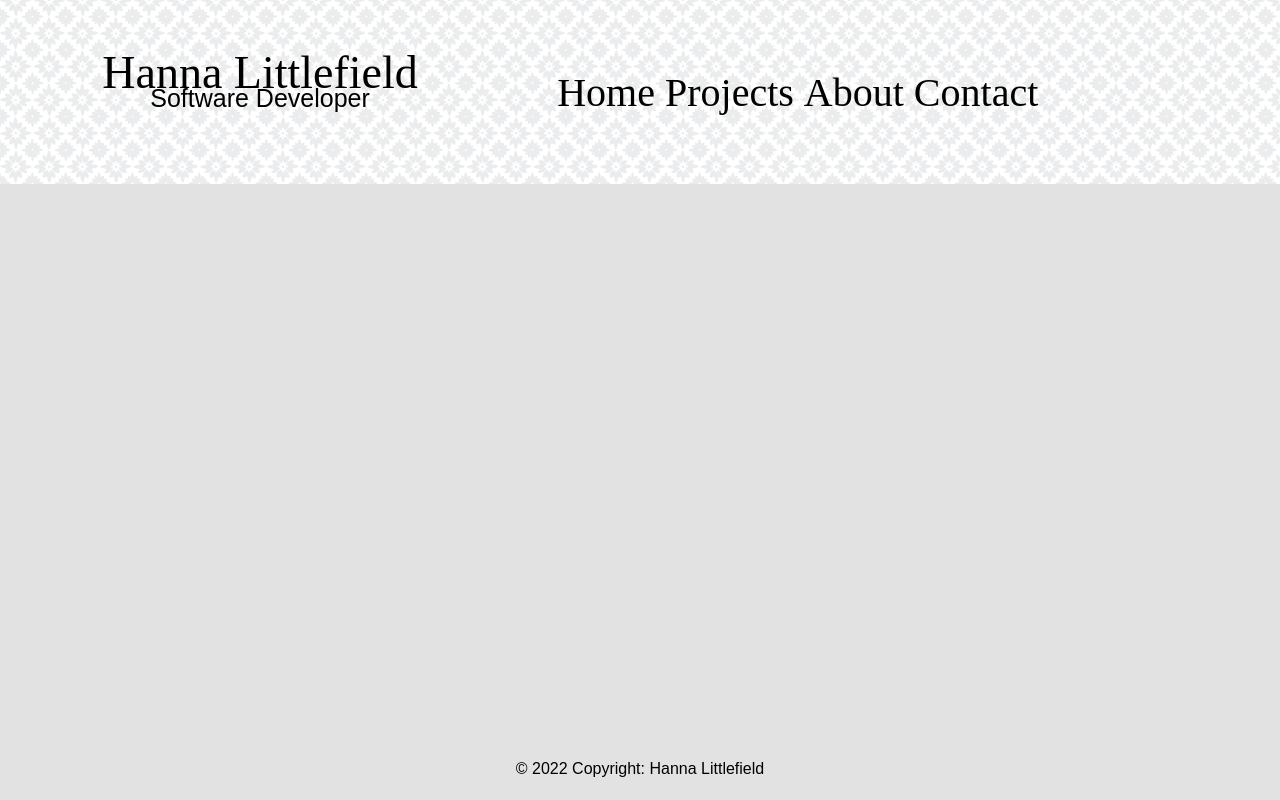
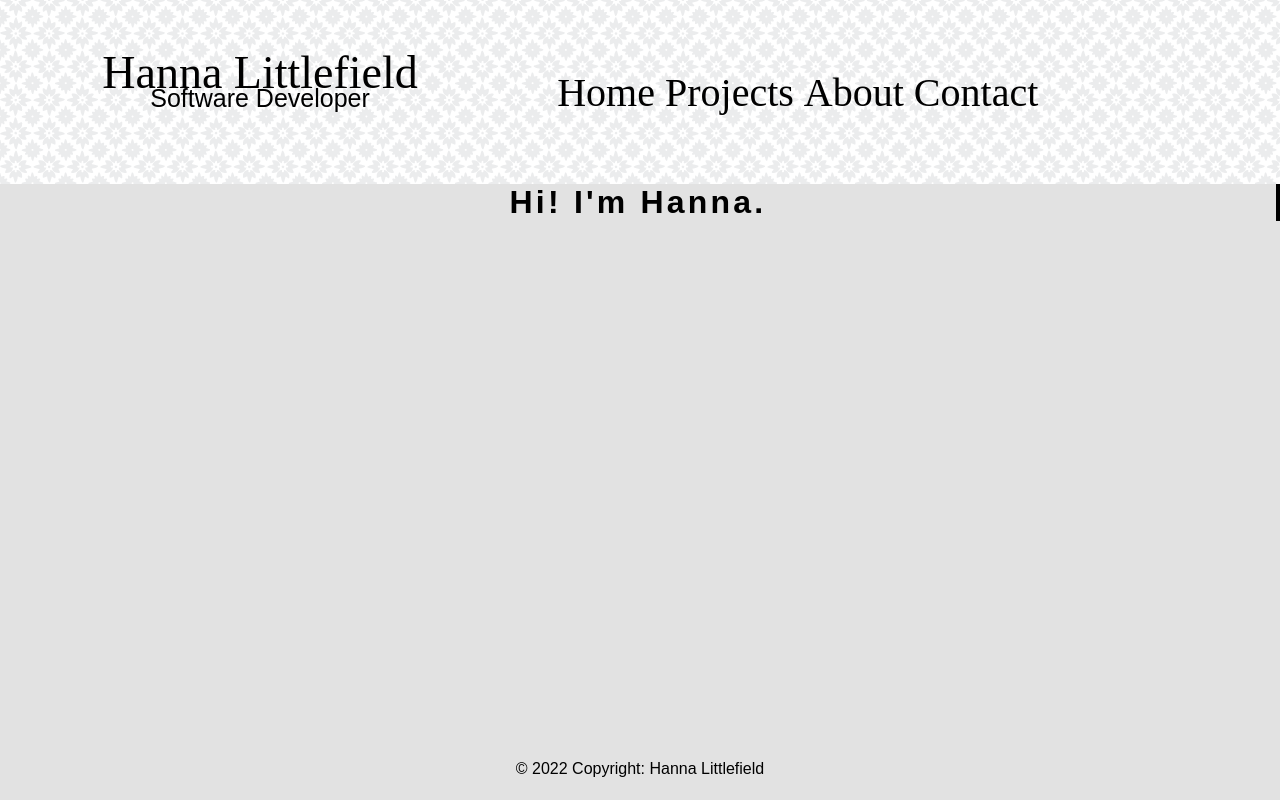
Before and after one commit to hannamlittlefield/AlexanderSucks, a React (Create React App) app: page / in a window 1280 px wide. Built offline with nearby package versions, Linux system fonts and the light colour scheme; a web font is replaced by a local one.

Commit message:
adding in main page text animation

```diff
--- a/src/App.css
+++ b/src/App.css
@@ -20,6 +20,31 @@ a {
   font-family: 'Fredericka the Great';
   font-size: calc(30px + 2vmin);
   color: #000000;
+}
+
+.typewriter h1 {
+  color: #000000;
+  font-family: arial;
+  overflow: hidden; /* Ensures the content is not revealed until the animation */
+  border-right: .15em solid black; /* The typwriter cursor */
+  white-space: nowrap; /* Keeps the content on a single line */
+  margin: 0 auto; /* Gives that scrolling effect as the typing happens */
+  letter-spacing: .1em; /* Adjust as needed */
+  animation:
+    typing 3s steps(30, end),
+    blink-caret .5s step-end infinite;
+}
+
+/* The typing effect */
+@keyframes typing {
+  from { width: 0 }
+  to { width: 15% }
+}
+
+/* The typewriter cursor effect */
+@keyframes blink-caret {
+  from, to { border-color: transparent }
+  50% { border-color: black }
 }
 
 .Projects{
--- a/src/App.js
+++ b/src/App.js
@@ -20,6 +20,7 @@ export default function App() {
         <NavTopBar/>
       </header>
       <Outlet />
+      <div className = "typewriter"><h1>Hi! I'm Hanna.</h1></div>
       <Footer/>
     </div>
   );
```
